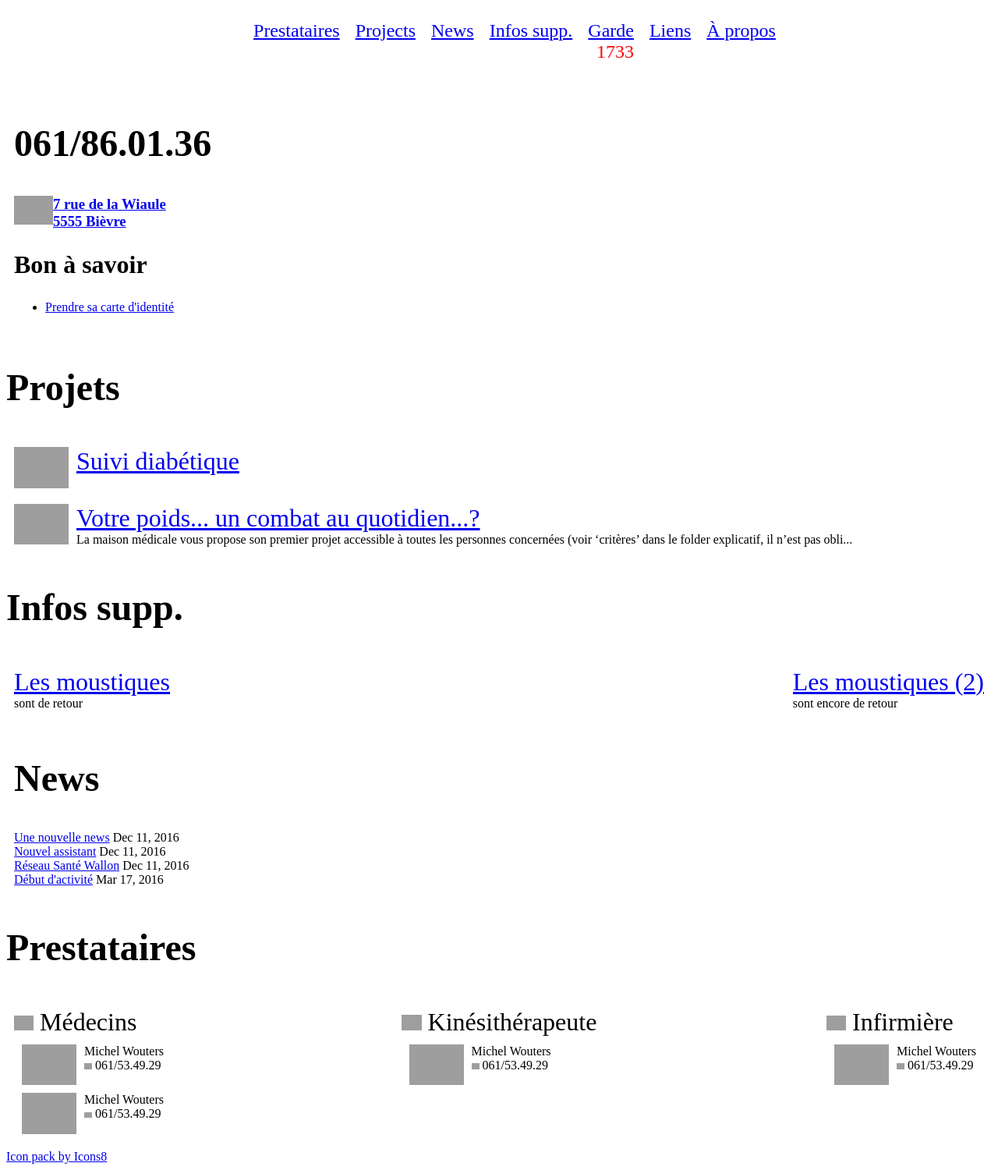
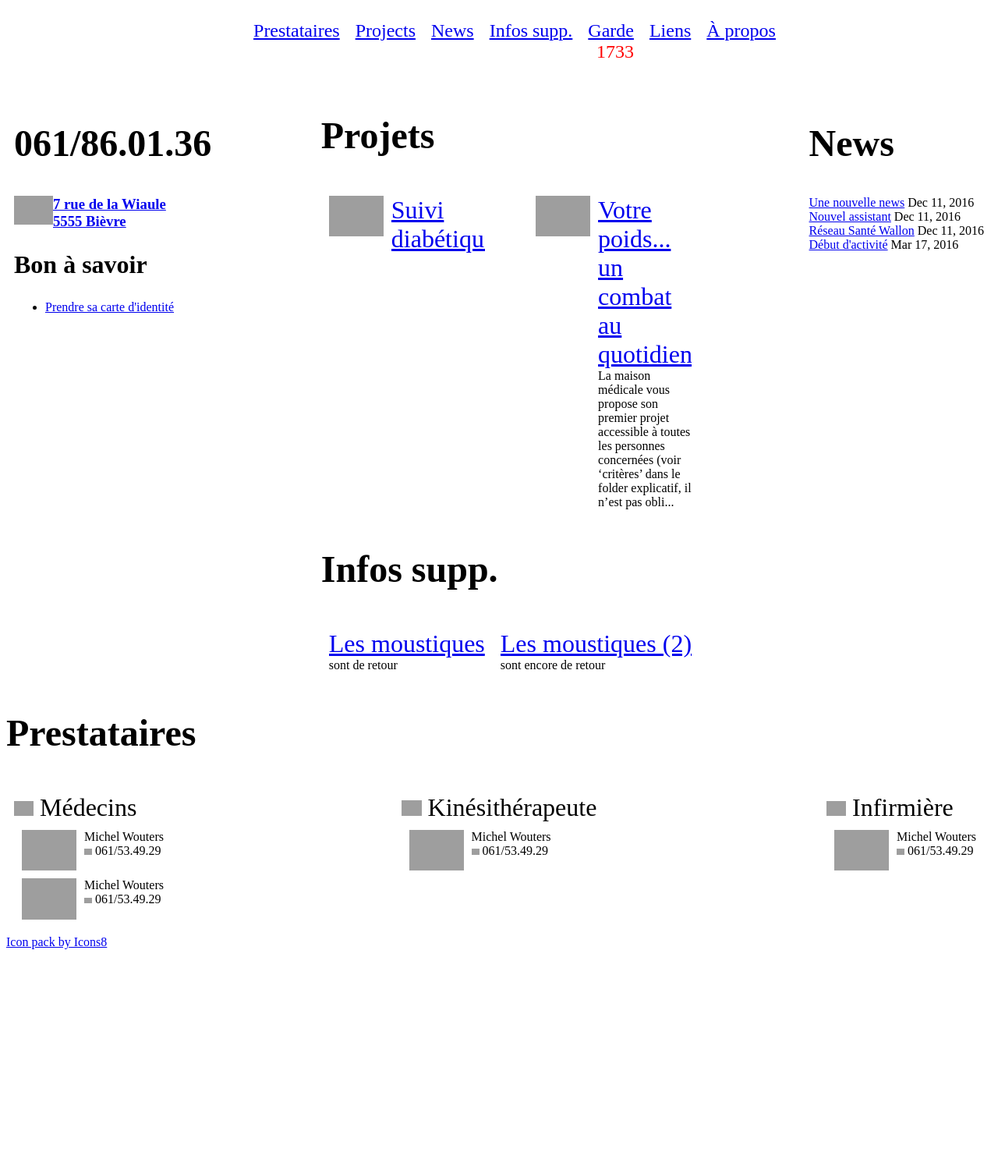
Before and after one commit to olivier5741/mmdbievre, a Jekyll site: the page built from index.html, in a window 1280 px wide. Shown: the whole page at 78% size. Built offline with Jekyll 4.4.1, drawn with Linux system fonts in a browser that asks for light colours; after the commit the page ends 1225 px from its top, so only the background shows below that; grey boxes are pictures that could not be loaded.

Commit message:
Update index.html

```diff
--- a/index.html
+++ b/index.html
@@ -28,7 +28,7 @@ layout: default
 	<h1>Projets</h1>
 	<div class="flex">
 		{% for project in site.projects %}
-			<article class="media">
+			<article style="max-width:200px" class="media">
 			<a class="img" >
 			<img src="{{ project.image | prepend: site.baseurl }}" />
 			</a>
```
